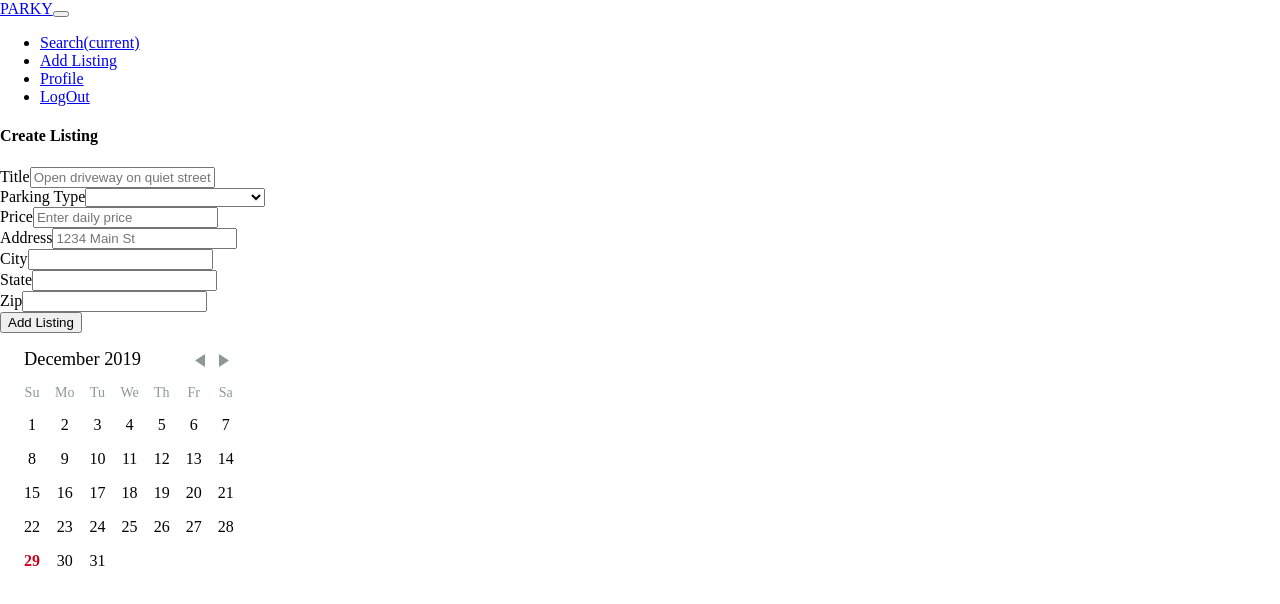
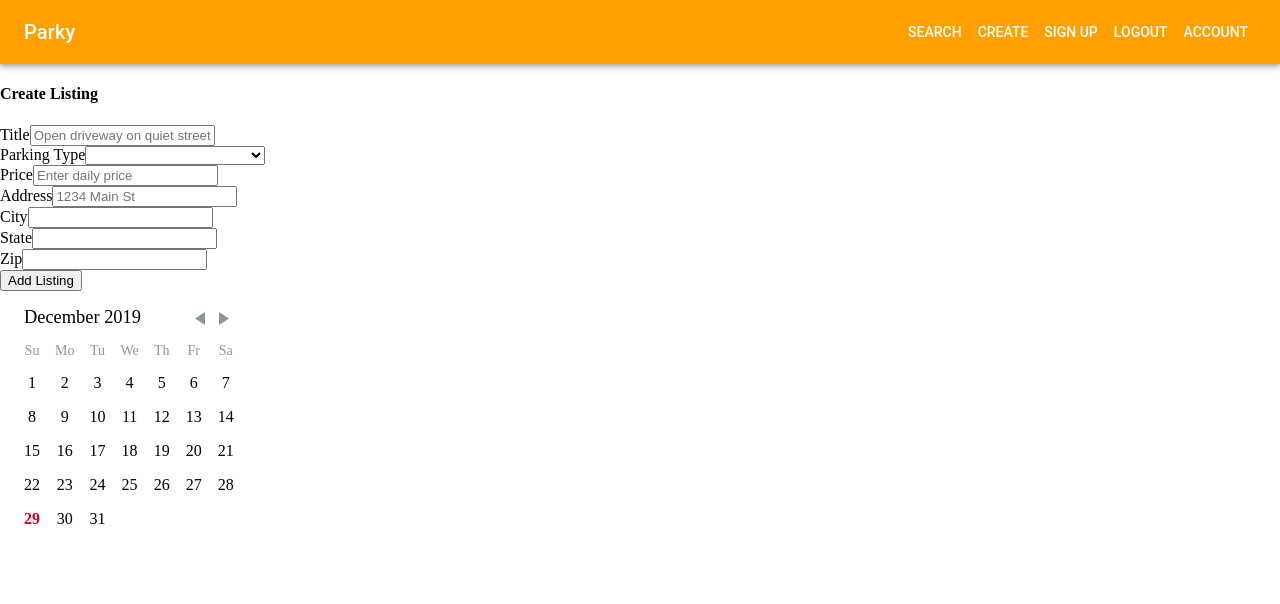
Before and after one commit to Abraval/Parky, a React (Create React App) app in the folder client/: page /addlisting in a window 1280 px wide. Shown: the top 604 px of the page. Built offline with nearby package versions, Linux system fonts and the light colour scheme; no server answers.

Commit message:
Created App Bar with material UI

```diff
--- a/client/src/components/ListingList/index.js
+++ b/client/src/components/ListingList/index.js
@@ -2,7 +2,7 @@ import React from "react";
 import { Container, Row, Col } from "../Grid";
 import "./style.css";
 import { PromiseProvider } from "mongoose";
-import SearchResult from "../../pages/SearchResult"
+import SearchResult from "../../pages/SearchResult";
 
 // Exporting both ListingList and ListingListItem from this file
 
@@ -21,9 +21,8 @@ export function ListingListItem({
   price,
   handleBookClick
 }) {
-  console.log(id, title, street, "NEW CONSOLE")
+  console.log(id, title, street, "NEW CONSOLE");
   return (
-
     <li className="list-group-item">
       <Container>
         <Row>
--- a/client/src/components/Nav/index.js
+++ b/client/src/components/Nav/index.js
@@ -1,100 +1,157 @@
-import React, { Component } from 'react'
-import { Redirect, Link } from 'react-router-dom'
-import axios from 'axios'
+import React, { Component } from "react";
+import { Redirect, Link } from "react-router-dom";
+import axios from "axios";
 import "./style.css";
+// Material UI App Bar Imports
+import PropTypes from "prop-types";
+import { withStyles } from "@material-ui/core/styles";
+import AppBar from "@material-ui/core/AppBar";
+import Toolbar from "@material-ui/core/Toolbar";
+import Typography from "@material-ui/core/Typography";
+import Button from "@material-ui/core/Button";
+import IconButton from "@material-ui/core/IconButton";
+// import MenuIcon from "@material-ui/icons/Menu";
 
+const styles = {
+  root: {
+    flexGrow: 1
+  },
+  grow: {
+    flexGrow: 1
+  },
+  menuButton: {
+    marginLeft: -12,
+    marginRight: 20
+  }
+};
 
 class Nav extends Component {
   constructor() {
-    super()
-    this.logout = this.logout.bind(this)
+    super();
+    this.logout = this.logout.bind(this);
     this.state = {
       redirect: false,
       user: {}
-    }
+    };
   }
 
   componentDidMount() {
-    this.userInfo()
-      .then(response => this.setState({
-        user: response.data.user
-      }, () =>
-        this.tester()));
-  };
+    this.userInfo().then(response =>
+      this.setState(
+        {
+          user: response.data.user
+        },
+        () => this.tester()
+      )
+    );
+  }
 
   tester() {
     console.log(this.state.user);
-  };
+  }
 
   userInfo() {
-    return axios.get('/user/');
-  };
+    return axios.get("/user/");
+  }
 
   logout(event) {
-    event.preventDefault()
-    console.log('logging out')
-    axios.post('/user/logout').then(response => {
-      console.log(response.data)
-      this.setState({ redirect: true })
-    }).catch(error => {
-      console.log('Logout error')
-    })
+    event.preventDefault();
+    console.log("logging out");
+    axios
+      .post("/user/logout")
+      .then(response => {
+        console.log(response.data);
+        this.setState({ redirect: true });
+      })
+      .catch(error => {
+        console.log("Logout error");
+      });
   }
 
   renderRedirect = () => {
     if (this.state.redirect) {
-      return <Redirect to="/" />
+      return <Redirect to="/" />;
     }
+  };
+
+  render() {
+    const { classes } = this.props;
+    return (
+      <div className={classes.root}>
+        <AppBar position="static" style={{ background: "#ffa000" }}>
+          <Toolbar>
+            <Typography variant="h6" color="inherit" className={classes.grow}>
+              Parky
+            </Typography>
+            <Button color="inherit" href="/searchresult">
+              Search
+            </Button>
+            <Button color="inherit" href="/addlisting">
+              Create
+            </Button>
+            <Button color="inherit" href="/signup">
+              Sign Up
+            </Button>
+            <Button color="inherit" onClick={this.logout} href="/">
+              Logout
+            </Button>
+            <Button color="inherit" href="/profile">
+              Account
+            </Button>
+          </Toolbar>
+        </AppBar>
+      </div>
+
+      // <nav className="navbar navbar-expand-lg navbar-light bg-light">
+      //   <a className="navbar-brand" href="/main">
+      //     PARKY
+      //   </a>
+      //   <button
+      //     className="navbar-toggler"
+      //     type="button"
+      //     data-toggle="collapse"
+      //     data-target="#navbarColor03"
+      //     aria-controls="navbarColor03"
+      //     aria-expanded="false"
+      //     aria-label="Toggle navigation"
+      //   >
+      //     <span className="navbar-toggler-icon"></span>
+      //   </button>
+
+      //   <div className="collapse navbar-collapse" id="navbarColor03">
+      //     <ul className="navbar-nav ml-auto">
+      //       <li className="nav-item active">
+      //         <a className="nav-link" href="/searchresult">
+      //           Search<span className="sr-only">(current)</span>
+      //         </a>
+      //       </li>
+      //       <li className="nav-item">
+      //         <a className="nav-link" href="/addlisting">
+      //           Add Listing
+      //         </a>
+      //       </li>
+      //       <li className="nav-item">
+      //         <a className="nav-link" href="/profile">
+      //           Profile
+      //         </a>
+      //       </li>
+      //       {this.renderRedirect()}
+      //       <li className="nav-item ">
+      //         <a className="btn nav-link border" onClick={this.logout} href="/">
+      //           LogOut
+      //         </a>
+      //       </li>
+      //     </ul>
+      //   </div>
+      // </nav>
+    );
   }
+}
 
-render(){
-return(
-    <nav className="navbar navbar-expand-lg navbar-light bg-light">
-      <a className="navbar-brand" href="/main">
-        PARKY
-      </a>
-      <button
-        className="navbar-toggler"
-        type="button"
-        data-toggle="collapse"
-        data-target="#navbarColor03"
-        aria-controls="navbarColor03"
-        aria-expanded="false"
-        aria-label="Toggle navigation"
-      >
-        <span className="navbar-toggler-icon"></span>
-      </button>
+Nav.propTypes = {
+  classes: PropTypes.object.isRequired
+};
 
-      <div className="collapse navbar-collapse" id="navbarColor03">
-        <ul className="navbar-nav ml-auto">
-          <li className="nav-item active">
-            <a className="nav-link" href="/searchresult">
-              Search<span className="sr-only">(current)</span>
-            </a>
-          </li>
-          <li className="nav-item">
-            <a className="nav-link" href="/addlisting">
-              Add Listing
-            </a>
-          </li>
-          <li className="nav-item">
-            <a className="nav-link" href="/profile">
-              Profile
-            </a>
-          </li>
-          {this.renderRedirect()}
-          <li className="nav-item ">
-          <a
-            className="btn nav-link border" onClick={this.logout}
-            href="/"
-          >
-            LogOut
-          </a>
-        </li>
-        </ul>
-      </div>
-    </nav>
-)
-}
-}
-export default Nav;
+export default withStyles(styles)(Nav);
+
+// export default Nav;
--- a/client/src/pages/SearchResult/index.js
+++ b/client/src/pages/SearchResult/index.js
@@ -15,6 +15,14 @@ import FormControlLabel from "@material-ui/core/FormControlLabel";
 import RadioGroup from "@material-ui/core/RadioGroup";
 import Radio from "@material-ui/core/Radio";
 import Paper from "@material-ui/core/Paper";
+// Material UI Card Imports
+import Card from "@material-ui/core/Card";
+import CardActionArea from "@material-ui/core/CardActionArea";
+import CardActions from "@material-ui/core/CardActions";
+import CardContent from "@material-ui/core/CardContent";
+import CardMedia from "@material-ui/core/CardMedia";
+import Button from "@material-ui/core/Button";
+import Typography from "@material-ui/core/Typography";
 
 const styles = theme => ({
   root: {
@@ -24,7 +32,14 @@ const styles = theme => ({
     padding: theme.spacing.unit * 1,
     margin: "auto",
     textAlign: "center",
-    color: theme.palette.text.secondary
+    color: theme.palette.text.secondary,
+    height: "100%"
+  },
+  card: {
+    maxWidth: 345
+  },
+  media: {
+    height: 140
   }
 });
 
@@ -264,8 +279,10 @@ class SearchResult extends Component {
     const { classes } = this.props;
     const { spacing } = this.state;
     return (
+      <div>
+        <Nav />
         <div className={classes.root}>
-        <Grid container wrap="nowrap" spacing={8}>
+          <Grid container spacing={8}>
             <Grid item xs={3}>
               <Paper className={classes.paper}>
                 Calendar & Search
@@ -301,22 +318,53 @@ class SearchResult extends Component {
                   {!this.state.markerData.length ? (
                     <h1 className="text-center">No Spots to Display</h1>
                   ) : (
-                  <ListingList>
+                    <div>
                       {this.state.markerData.map(spot => {
                         // console.log(spot, this.handleBookClick);
                         return (
-                        <ListingListItem
-                          key={spot[3]}
-                          title={spot[3]}
-                          href={spot[6]}
-                          street={spot[4]}
-                          neighborhood={spot[5]}
-                          id={spot[7]}
-                          handleBookClick={this.handleBookClick}
+                          // <ListingListItem
+                          //   key={spot[3]}
+                          //   title={spot[3]}
+                          //   href={spot[6]}
+                          //   street={spot[4]}
+                          //   neighborhood={spot[5]}
+                          //   id={spot[7]}
+                          //   handleBookClick={this.handleBookClick}
+                          // />
+                          <Card className={classes.card}>
+                            <CardActionArea>
+                              <CardMedia
+                                className={classes.media}
+                                image={this.href}
+                                title={this.title}
                               />
+                              <CardContent>
+                                <Typography
+                                  gutterBottom
+                                  variant="h5"
+                                  component="h2"
+                                >
+                                  Lizard
+                                </Typography>
+                                <Typography component="p">
+                                  Lizards are a widespread group of squamate
+                                  reptiles, with over 6,000 species, ranging
+                                  across all continents except Antarctica
+                                </Typography>
+                              </CardContent>
+                            </CardActionArea>
+                            <CardActions>
+                              <Button size="small" color="primary">
+                                Share
+                              </Button>
+                              <Button size="small" color="primary">
+                                Learn More
+                              </Button>
+                            </CardActions>
+                          </Card>
                         );
                       })}
-                  </ListingList>
+                    </div>
                   )}
                 </div>
               </Paper>
@@ -330,6 +378,7 @@ class SearchResult extends Component {
               </Paper>
             </Grid>
           </Grid>
+        </div>
       </div>
     );
   }
--- a/client/src/pages/SearchResult/style.css
+++ b/client/src/pages/SearchResult/style.css
@@ -33,7 +33,7 @@
 
 #map {
   height: 80vh;
-  width: 70%;
+  width: 100%;
 }
 
 html,
```
Also changed, not shown: client/src/components/ListingCard/index.js (+10 -11 lines). Lines whose indentation alone changed are shown as unchanged.
